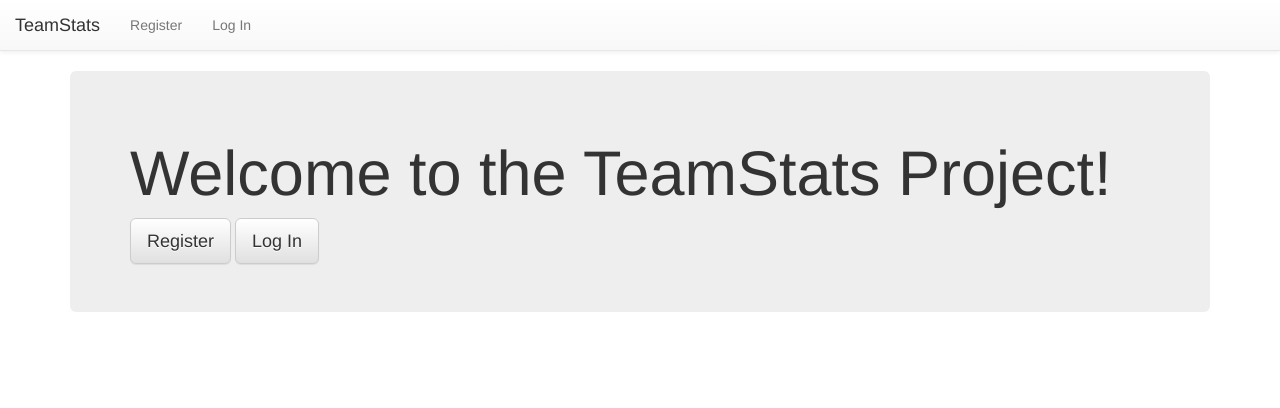
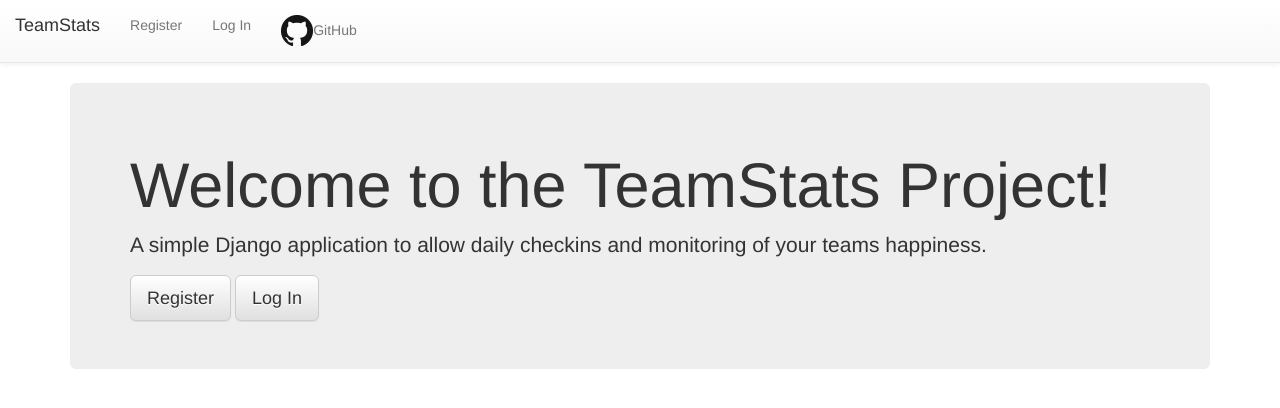
Before and after one commit to trolleksii/django-test-v1, a Django app: page / in a window 1280 px wide. Shown: the top 408 px of the page. Run offline with Django 3.2, Linux system fonts and the light colour scheme; parts of the project's set-up code (start-up, migrations or seed data) failed here and were passed over; some libraries are stand-ins or nearby versions.

Commit message:
updated readme, added brief description and github href

```diff
--- a/howismyteam/teamstats/templates/base.html
+++ b/howismyteam/teamstats/templates/base.html
@@ -26,6 +26,7 @@
                 <li ><a id="id_nav_register" href="{% url 'teamstats:register_view' %}">Register</a></li>
                 <li ><a id="id_nav_login" href="{% url 'teamstats:login_view' %}">Log In</a></li>
                 {% endif %}
+                <li><a id='id_github_href' href="https://github.com/trolleksii/django-test"><img src="{% static 'img/GitHub.png' %}">GitHub</a></li>
             </ul>
         </div>
     </nav>
--- a/howismyteam/teamstats/templates/index.html
+++ b/howismyteam/teamstats/templates/index.html
@@ -2,6 +2,7 @@
 {% block body_block %}
 <div class="jumbotron">
     <h1>Welcome to the TeamStats Project!</h1>
+    <p>A simple Django application to allow daily checkins and monitoring of your teams happiness.</p>
     {% if user.is_authenticated %}
     <a class="btn btn-default btn-lg" id="id_main_results" role="button" href="{% url 'teamstats:results_view' %}">View Stats</a></h2>
     {% else %}
```
Also changed, not shown: README.md, howismyteam/teamstats/static/img/GitHub.png (added).
